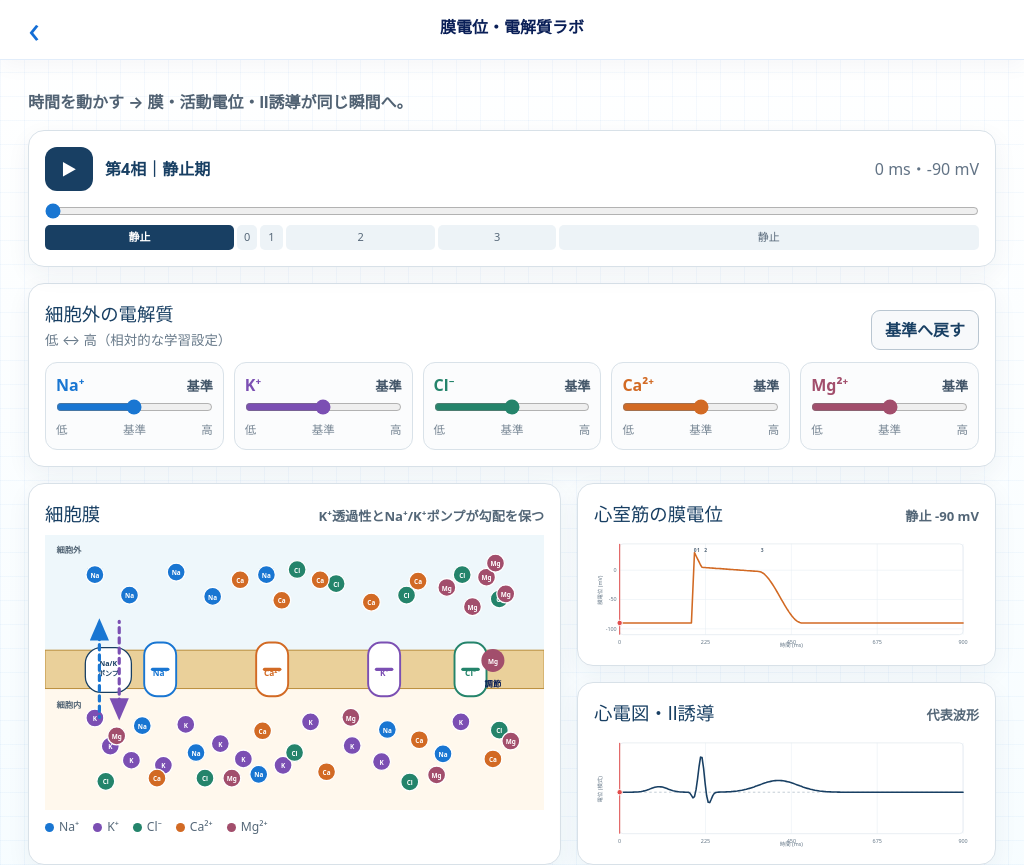
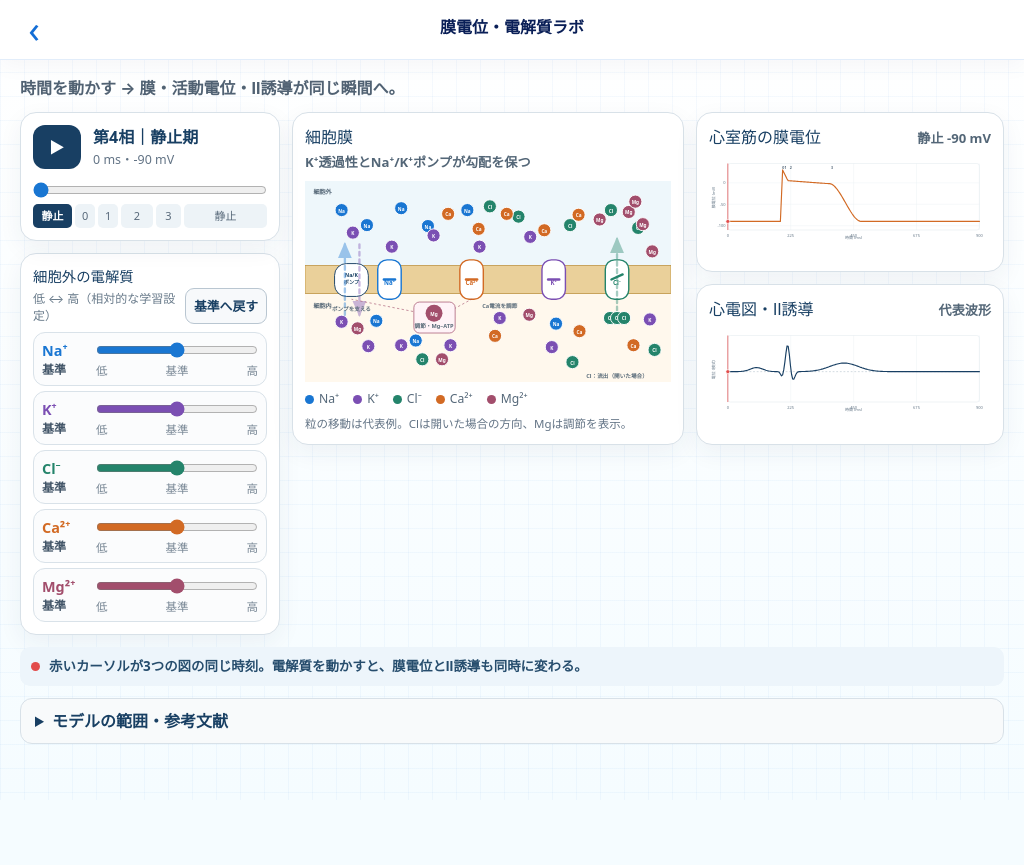
Before and after one commit to meko1984/ECG-Reading-Lab, a Next.js app: page /labs/membrane-potential in a window 1024 px wide. Shown: the top 865 px of the page. After the commit the page ends 800 px from the top, so only its background shows below. Built offline with nearby package versions, Linux system fonts and the light colour scheme.

Commit message:
Animate membrane ions and clarify magnesium regulation

```diff
--- a/app/components/MembranePotentialLab.module.css
+++ b/app/components/MembranePotentialLab.module.css
@@ -40,7 +40,11 @@
 .zoneLabel { font-size: 13px; font-weight: 800; fill: #526474; }
 .ion { stroke: #fff; stroke-width: 2; }
 .ionText { fill: #fff; font-size: 10px; font-weight: 900; text-anchor: middle; dominant-baseline: central; }
-.flow { fill: none; stroke-width: 5; stroke-linecap: round; marker-end: url(#arrowhead); stroke-dasharray: 8 8; animation: flow 1s linear infinite; }
+.flow { fill: none; opacity: .4; stroke-width: 5; stroke-linecap: round; marker-end: url(#arrowhead); stroke-dasharray: 8 8; }
+.roleLabel { fill: #596b79; font-size: 12px; font-weight: 700; }
+.mgRelation path { fill: none; stroke: #a24e6c; stroke-width: 2; stroke-dasharray: 5 5; opacity: .65; }
+.mgBadge { fill: #fff3f7; stroke: #a24e6c; stroke-width: 1.5; }
+.particleNote { margin: 6px 0 0; color: #627385; font-size: .72rem; }
 .pump { fill: #fff; stroke: #183f63; stroke-width: 2; }
 .pumpText { fill: #183f63; font-size: 11px; font-weight: 800; text-anchor: middle; }
 .chartFrame { fill: #fff; stroke: #d5dfe6; }
@@ -65,4 +69,39 @@
 @keyframes flow { to { stroke-dashoffset: -16; } }
 @media (max-width: 820px) { .electrolytes { grid-template-columns: repeat(2, minmax(0, 1fr)); } .visualGrid { grid-template-columns: 1fr; } .cellPanel { grid-row: auto; } }
 @media (max-width: 520px) { .timelineCard, .panel, .electrolyteCard { padding: 12px; border-radius: 12px; } .timelineLabels { display: block; } .timelineLabels span { display: block; margin-top: 2px; font-size: .78rem; } .electrolytes { grid-template-columns: 1fr; } .cardHeading { align-items: center; } .phaseTrack { font-size: 9px; } }
+@media (min-width: 700px) and (max-width: 1199px) {
+  :global(.page-content):has(.lab) { padding: 16px 20px 32px; }
+  .lab { gap: 12px; }
+  .timelineCard, .panel, .electrolyteCard { padding: 12px; }
+  .timelineCard { position: static; }
+  .electrolytes { grid-template-columns: repeat(5, minmax(0, 1fr)); gap: 8px; }
+  .electrolyte { padding: 8px; }
+  .visualGrid { grid-template-columns: 1.12fr .88fr; gap: 12px; }
+  .cellPanel { grid-row: span 2; }
+  .panelHeader { flex-wrap: wrap; gap: 4px; }
+  .panelHeader h2 { font-size: 1rem; }
+  .cellPanel .panelHeader span { flex-basis: 100%; }
+  .linkedMessage { margin-top: 0; }
+}
+@media (min-width: 1000px) and (max-width: 1199px) and (max-height: 850px) {
+  .lab { grid-template-columns: 260px minmax(0, 1fr); align-items: start; }
+  .intro { grid-column: 1 / -1; }
+  .timelineCard { grid-column: 1; grid-row: 2; }
+  .timelineLabels { display: block; }
+  .timelineLabels span { display: block; margin-top: 2px; font-size: .78rem; }
+  .electrolyteCard { grid-column: 1; grid-row: 3; }
+  .cardHeading { display: grid; grid-template-columns: minmax(0, 1fr) auto; gap: 6px; margin-bottom: 8px; }
+  .cardHeading h2 { font-size: .9rem; }
+  .cardHeading p { font-size: .75rem; line-height: 1.4; }
+  .reset { min-height: 36px; padding-inline: 8px; font-size: .8rem; }
+  .electrolytes { grid-template-columns: 1fr; gap: 5px; }
+  .electrolyte { display: grid; grid-template-columns: 48px minmax(0, 1fr); grid-template-rows: 24px 18px; column-gap: 6px; padding: 5px 8px; }
+  .ionTitle { grid-row: 1 / span 2; flex-direction: column; justify-content: center; gap: 0; }
+  .ionTitle strong { font-size: .9rem; }
+  .ionTitle output { font-size: .75rem; }
+  .electrolyte input { display: block; align-self: center; }
+  .rangeEnds { grid-column: 2; }
+  .visualGrid { grid-column: 2; grid-row: 2 / span 2; }
+  .linkedMessage, .limits { grid-column: 1 / -1; }
+}
 @media (prefers-reduced-motion: reduce) { .flow { animation: none; } }
--- a/app/components/MembranePotentialLabClient.tsx
+++ b/app/components/MembranePotentialLabClient.tsx
@@ -3,6 +3,7 @@
 import { useEffect, useMemo, useRef, useState } from 'react';
 import {
   actionPotentialAt,
+  chlorideTransportAt,
   CYCLE_MS,
   createMembraneModel,
   ecgLeadIIAt,
@@ -56,17 +57,17 @@ function SyncedChart({ kind, time, settings, model }: { kind: 'ap' | 'ecg'; time
 
 const outsidePositions: Record<ElectrolyteId, Array<[number, number]>> = {
   na: [[78, 62], [132, 94], [205, 58], [262, 96], [346, 62], [408, 92], [520, 62]],
-  k: [[102, 330], [185, 360], [274, 326], [372, 360], [480, 329], [586, 358], [666, 328]],
+  k: [[102, 110], [185, 140], [274, 116], [372, 140], [480, 119], [586, 138], [550, 150]],
   cl: [[455, 76], [565, 94], [652, 62], [710, 100], [394, 54], [600, 48], [494, 105]],
-  ca: [[305, 70], [370, 102], [430, 70], [510, 105], [583, 72], [650, 110], [338, 50]],
-  mg: [[690, 66], [720, 92], [668, 112], [628, 82], [704, 44], [622, 48], [742, 68]],
+  ca: [[305, 70], [370, 102], [430, 70], [510, 105], [583, 72], [750, 50], [338, 50]],
+  mg: [[690, 66], [720, 92], [740, 150], [628, 82], [704, 44], [622, 48], [742, 68]],
 };
 
 const insidePositions: Record<ElectrolyteId, Array<[number, number]>> = {
   na: [[152, 298], [236, 340], [535, 304], [622, 342], [334, 374], [450, 310], [700, 370]],
-  k: [[78, 286], [135, 352], [220, 296], [310, 350], [415, 292], [526, 354], [650, 292]],
-  cl: [[250, 380], [570, 386], [710, 305], [95, 385], [390, 340], [480, 390], [610, 310]],
-  ca: [[340, 306], [585, 320], [700, 350], [175, 380], [440, 370], [282, 285], [500, 330]],
+  k: [[78, 300], [135, 352], [205, 350], [310, 350], [415, 292], [526, 354], [735, 295]],
+  cl: [[250, 380], [570, 386], [745, 360], [95, 385], [390, 340], [480, 390], [610, 310]],
+  ca: [[405, 330], [585, 320], [700, 350], [175, 380], [440, 370], [282, 285], [500, 330]],
   mg: [[112, 314], [292, 380], [478, 285], [612, 375], [728, 322], [380, 310], [205, 320]],
 };
 
@@ -75,8 +76,21 @@ function IonDot({ ion, x, y }: { ion: ElectrolyteId; x: number; y: number }) {
   return <g><circle cx={x} cy={y} r="14" className={styles.ion} fill={meta.color} /><text x={x} y={y + 1} className={styles.ionText}>{meta.symbol.replace(/[⁺⁻²]/g, '')}</text></g>;
 }
 
-function CellMembrane({ phase, settings }: { phase: ActionPhase; settings: ElectrolyteSettings }) {
+// Position is derived only from the shared time, so scrubbing backwards retraces
+// the same representative trajectory. No independent animation clock is used.
+function TravelingIons({ ion, time, start, end, x, inward }: { ion: ElectrolyteId; time: number; start: number; end: number; x: number; inward: boolean }) {
+  if (time < start || time >= end) return null;
+  const progress = (time - start) / (end - start);
+  return <g data-transport={ion}>{[-0.12, 0, 0.12].map((offset, index) => {
+    const position = Math.min(1, Math.max(0, progress * 1.24 - offset - 0.12));
+    const y = inward ? 132 + position * 160 : 292 - position * 160;
+    return <g key={index} data-particle={index}><IonDot ion={ion} x={x + (index - 1) * 15} y={y} /></g>;
+  })}</g>;
+}
+
+function CellMembrane({ phase, settings, time, model }: { phase: ActionPhase; settings: ElectrolyteSettings; time: number; model: MembraneModel }) {
   const flows = PHASE_INFO[phase].flows;
+  const chloride = chlorideTransportAt(time, settings, model);
   const countFor = (id: ElectrolyteId) => Math.round(5 + settings[id] * 2);
   return (
     <svg className={styles.cellSvg} viewBox="0 0 780 430" role="img" aria-label={`${PHASE_INFO[phase].title}。${PHASE_INFO[phase].short}`}>
@@ -85,14 +99,28 @@ function CellMembrane({ phase, settings }: { phase: ActionPhase; settings: Elect
       <text x="18" y="28" className={styles.zoneLabel}>細胞外</text><text x="18" y="270" className={styles.zoneLabel}>細胞内</text>
       <rect y="180" width="780" height="60" className={styles.membrane} />
       {ELECTROLYTES.flatMap((ion) => outsidePositions[ion].slice(0, countFor(ion)).map(([x, y], index) => <IonDot key={`o-${ion}-${index}`} ion={ion} x={x} y={y} />))}
-      {ELECTROLYTES.flatMap((ion) => insidePositions[ion].slice(0, ion === 'k' ? 7 : Math.max(2, 5 - Math.round(settings[ion] * 2))).map(([x, y], index) => <IonDot key={`i-${ion}-${index}`} ion={ion} x={x} y={y} />))}
-      {([['na', 180], ['ca', 355], ['k', 530], ['cl', 665]] as Array<[ElectrolyteId, number]>).map(([ion, x]) => <g key={ion} style={{ color: ELECTROLYTE_META[ion].color }}><rect x={x - 25} y="168" width="50" height="84" rx="20" className={styles.channel} /><line x1={x - 12} x2={x + 12} y1="210" y2={phase === 4 ? '210' : '199'} className={styles.channelGate} /><text x={x} y="221" textAnchor="middle" className={styles.channelLabel}>{ELECTROLYTE_META[ion].symbol}</text></g>)}
+      {ELECTROLYTES.flatMap((ion) => insidePositions[ion].slice(0, ion === 'k' ? 7 : 3).map(([x, y], index) => <IonDot key={`i-${ion}-${index}`} ion={ion} x={x} y={y} />))}
+      {([['na', 180], ['ca', 355], ['k', 530], ['cl', 665]] as Array<[ElectrolyteId, number]>).map(([ion, x]) => <g key={ion} style={{ color: ELECTROLYTE_META[ion].color }}><rect x={x - 25} y="168" width="50" height="84" rx="20" className={styles.channel} /><line x1={x - 12} x2={x + 12} y1="210" y2={phase === 4 && ion !== 'cl' ? '210' : '199'} className={styles.channelGate} /><text x={x} y="221" textAnchor="middle" className={styles.channelLabel}>{ELECTROLYTE_META[ion].symbol}</text></g>)}
       <g><rect x="63" y="176" width="72" height="70" rx="25" className={styles.pump} /><text x="99" y="205" className={styles.pumpText}>Na/K</text><text x="99" y="220" className={styles.pumpText}>ポンプ</text></g>
       {flows.includes('na-in') && <path d="M180 125 V290" className={styles.flow} stroke={ELECTROLYTE_META.na.color} />}
       {flows.includes('ca-in') && <path d="M355 125 V290" className={styles.flow} stroke={ELECTROLYTE_META.ca.color} />}
       {flows.includes('k-out') && <path d="M530 292 V124" className={styles.flow} stroke={ELECTROLYTE_META.k.color} />}
       {flows.includes('pump') && <><path d="M85 285 V135" className={styles.flow} stroke={ELECTROLYTE_META.na.color} /><path d="M116 135 V285" className={styles.flow} stroke={ELECTROLYTE_META.k.color} /></>}
-      <g transform="translate(700 196)"><circle r="18" fill={ELECTROLYTE_META.mg.color} /><text y="1" className={styles.ionText}>Mg</text><text x="0" y="42" textAnchor="middle" className={styles.channelLabel} fill={ELECTROLYTE_META.mg.color}>調節</text></g>
+      <TravelingIons ion="na" time={time} start={model.depolarizationStart} end={model.upstrokeEnd} x={180} inward />
+      <TravelingIons ion="ca" time={time} start={model.notchEnd} end={model.plateauEnd} x={355} inward />
+      <TravelingIons ion="k" time={time} start={model.upstrokeEnd} end={model.repolarizationEnd} x={530} inward={false} />
+      <path d={chloride.inward ? 'M665 125 V290' : 'M665 292 V124'} className={styles.flow} stroke={ELECTROLYTE_META.cl.color} />
+      <TravelingIons ion="cl" time={time} start={chloride.start} end={chloride.end} x={665} inward={chloride.inward} />
+      <text x="665" y="419" textAnchor="middle" className={styles.roleLabel}>Cl：{chloride.inward ? '流入' : '流出'}（開いた場合）</text>
+      <g className={styles.mgRelation}>
+        <path d="M250 282 L99 252 M300 282 L355 252" />
+        <rect x="232" y="258" width="88" height="66" rx="12" className={styles.mgBadge} />
+        <circle cx="275" cy="282" r="18" fill={ELECTROLYTE_META.mg.color} />
+        <text x="275" y="283" className={styles.ionText}>Mg</text>
+        <text x="275" y="314" textAnchor="middle" className={styles.roleLabel}>調節・Mg–ATP</text>
+        <text x="99" y="278" textAnchor="middle" className={styles.roleLabel}>ポンプを支える</text>
+        <text x="415" y="270" textAnchor="middle" className={styles.roleLabel}>Ca電流を調節</text>
+      </g>
     </svg>
   );
 }
@@ -151,8 +179,9 @@ export function MembranePotentialLabClient() {
       <div className={styles.visualGrid}>
         <section className={`${styles.panel} ${styles.cellPanel}`} aria-labelledby="cell-heading">
           <div className={styles.panelHeader}><h2 id="cell-heading">細胞膜</h2><span>{phaseInfo.short}</span></div>
-          <CellMembrane phase={phase} settings={settings} />
+          <CellMembrane phase={phase} settings={settings} time={time} model={model} />
           <div className={styles.legend}>{ELECTROLYTES.map((ion) => <span key={ion} style={{ '--ion': ELECTROLYTE_META[ion].color } as React.CSSProperties}><i />{ELECTROLYTE_META[ion].symbol}</span>)}</div>
+          <p className={styles.particleNote}>粒の移動は代表例。Clは開いた場合の方向、Mgは調節を表示。</p>
         </section>
         <section className={styles.panel} aria-labelledby="ap-heading">
           <div className={styles.panelHeader}><h2 id="ap-heading">心室筋の膜電位</h2><span>静止 {Math.round(model.restingPotential)} mV</span></div>
@@ -168,11 +197,14 @@ export function MembranePotentialLabClient() {
       <details className={styles.limits}>
         <summary>モデルの範囲・参考文献</summary>
         <p>心室筋細胞1個の代表的な活動電位と体表Ⅱ誘導を対応させた模式図。体表心電図は多数の細胞と伝導系の合成なので、細胞1個の電位と同じ波形ではない。K⁺とCa²⁺の典型的な方向を強調し、Na⁺・Cl⁻・Mg²⁺は根拠の不確実さに合わせて変化を小さくしている。濃度値、重症度、疾患、治療判断には使えない。</p>
+        <p>粒子の移動速度・個数は実測値ではなく、膜を通る向きを見るための模式表現。濃度操作は細胞外の条件を変え、細胞内の粒数が即座に逆向きに変わる表現はしない。ポンプは活動電位の各相を通じて働くが、図の矢印は静止期に代表表示している。Clはチャネルが開いていると仮定した方向の模式表示。細胞内Clを固定し、基準のCl平衡電位を−50 mV、細胞外Cl操作を基準の±25％と仮定している。膜電位がCl平衡電位より高いと流入、低いと流出を示す。実際の開閉や流量は再現していない。MgはCa電流の調節とMg–ATPの関与を点線で示す（移動経路や結合の再現ではない）。Mgの濃度による波形変化には仮の設定を含み、実際の変化量を予測するものではない。</p>
         <ul>
           <li><a href="https://pmc.ncbi.nlm.nih.gov/articles/PMC7935690/" target="_blank" rel="noreferrer">心室筋活動電位の相と主要イオン電流</a></li>
           <li><a href="https://pmc.ncbi.nlm.nih.gov/articles/PMC5399982/" target="_blank" rel="noreferrer">低K・高Kの電気生理</a></li>
           <li><a href="https://pmc.ncbi.nlm.nih.gov/articles/PMC6931435/" target="_blank" rel="noreferrer">Ca異常とQT/ST変化</a></li>
           <li><a href="https://pmc.ncbi.nlm.nih.gov/articles/PMC7873644/" target="_blank" rel="noreferrer">単独低Mgと再分極指標</a></li>
+          <li><a href="https://pmc.ncbi.nlm.nih.gov/articles/PMC1664853/" target="_blank" rel="noreferrer">細胞内MgによるL型Ca電流の調節</a></li>
+          <li><a href="https://pmc.ncbi.nlm.nih.gov/articles/PMC2216356/" target="_blank" rel="noreferrer">Cl濃度差と膜電位による電流の変化</a></li>
           <li><a href="https://pmc.ncbi.nlm.nih.gov/articles/PMC3110595/" target="_blank" rel="noreferrer">心室筋モデルとCl電流の限界</a></li>
         </ul>
       </details>
--- a/app/domain/membrane-potential.ts
+++ b/app/domain/membrane-potential.ts
@@ -106,6 +106,27 @@ export function actionPotentialAt(time: number, model: MembraneModel): number {
   return model.plateauPotential - 7 + (model.restingPotential - (model.plateauPotential - 7)) * eased;
 }
 
+// Illustrative open Cl conductance: intracellular Cl is held fixed and the
+// relative extracellular control represents a +/-25% concentration change.
+// This Nernst shift is an assumption for showing direction, not serum values.
+export function chlorideTransportAt(time: number, settings: ElectrolyteSettings, model: MembraneModel) {
+  const equilibrium = -50 - 26.7 * Math.log(1 + settings.cl * 0.25);
+  const risingCrossing = model.depolarizationStart +
+    (equilibrium - model.restingPotential) / (model.peakPotential - model.restingPotential) *
+    (model.upstrokeEnd - model.depolarizationStart);
+  let left = model.plateauEnd;
+  let right = model.repolarizationEnd;
+  for (let i = 0; i < 24; i++) {
+    const middle = (left + right) / 2;
+    if (actionPotentialAt(middle, model) > equilibrium) left = middle;
+    else right = middle;
+  }
+  const fallingCrossing = (left + right) / 2;
+  if (time < risingCrossing) return { start: 0, end: risingCrossing, inward: false, equilibrium };
+  if (time < fallingCrossing) return { start: risingCrossing, end: fallingCrossing, inward: true, equilibrium };
+  return { start: fallingCrossing, end: CYCLE_MS + 1, inward: false, equilibrium };
+}
+
 export function ecgLeadIIAt(time: number, settings: ElectrolyteSettings, model = createMembraneModel(settings)): number {
   const lowNa = Math.max(0, -settings.na);
   const highNa = Math.max(0, settings.na);
```
Also changed, not shown: 1 other file (tests, documents, lock files or other folders).
